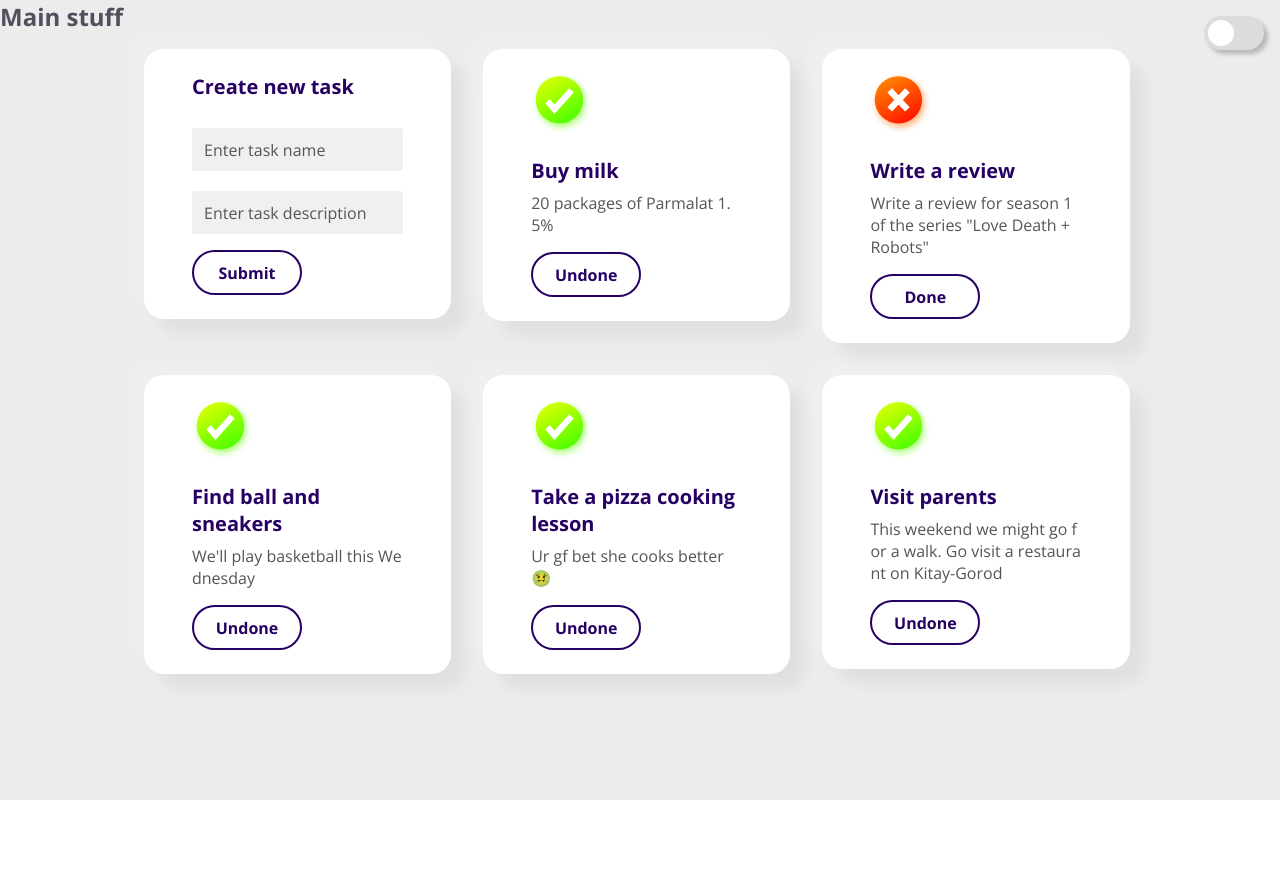
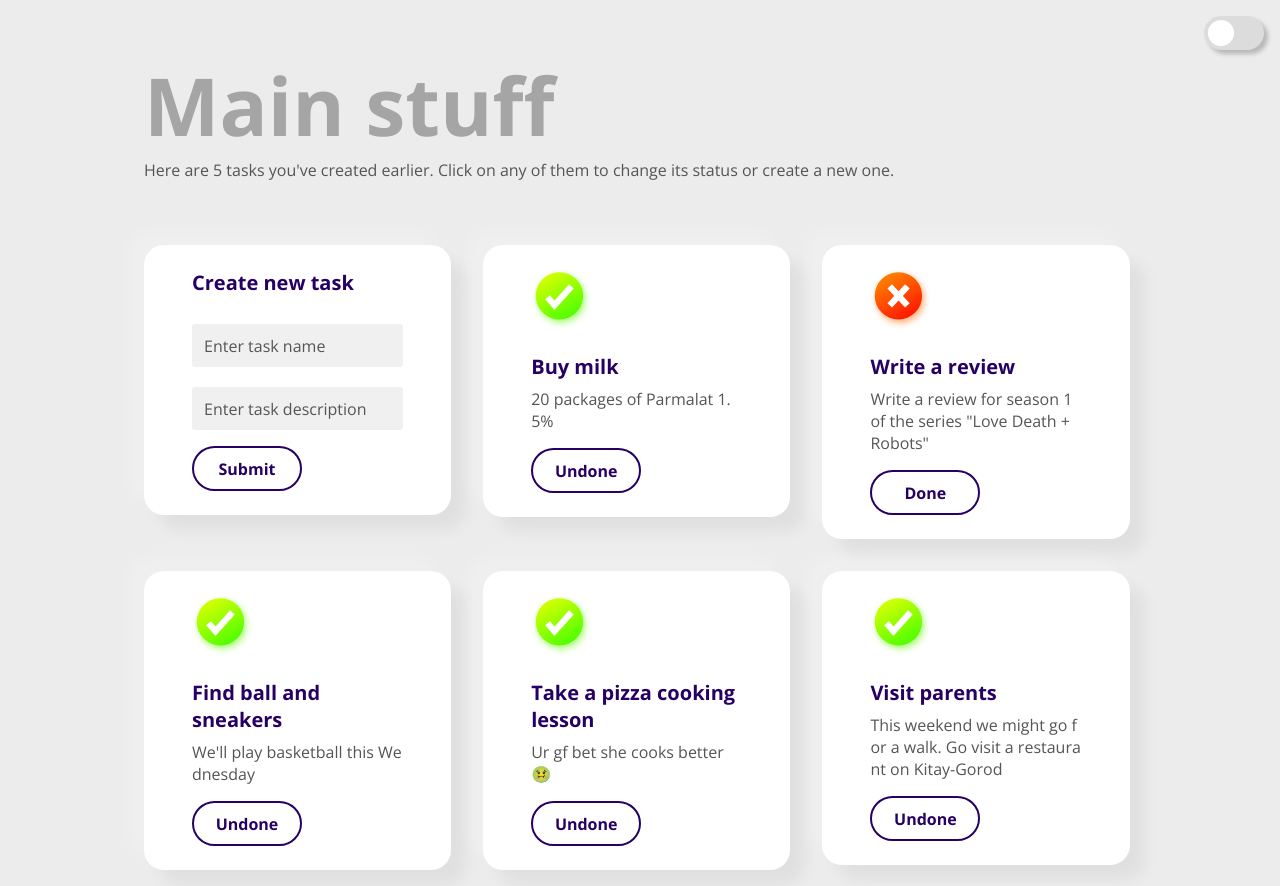
Before and after one commit to apxunov/HSE-React, a React (Create React App) app: page /projects/1 in a window 1280 px wide. Before the commit the page ends 800 px from the top, so only its background shows below. Built offline with nearby package versions, Linux system fonts and the light colour scheme.

Commit message:
навел дизайна и на страничках самих проектов

```diff
--- a/src/components/ProjectPage/ProjectContent/ProjectContent.js
+++ b/src/components/ProjectPage/ProjectContent/ProjectContent.js
@@ -18,7 +18,10 @@ class ProjectContent extends React.Component {
 
     return (
       <>
-        <ProjectHeader projectName={projectName}/>
+        <ProjectHeader
+          projectName={projectName}
+          numberOfTasks={tasks?.length}
+        />
         <div className={cx('tasks-wrapper__layout')}>
           <TaskAdd
               projectId={projectId}
--- a/src/components/ProjectPage/ProjectContent/ProjectContent.module.scss
+++ b/src/components/ProjectPage/ProjectContent/ProjectContent.module.scss
@@ -2,7 +2,7 @@
     max-width: 1440px;
     width: 80vw;
 
-    margin: auto auto;
+    margin: 3rem auto 0px;
 
     display: flex;
     flex-wrap: wrap;
--- a/src/components/ProjectPage/ProjectContent/ProjectHeader/ProjectHeader.js
+++ b/src/components/ProjectPage/ProjectContent/ProjectHeader/ProjectHeader.js
@@ -1,9 +1,22 @@
 import React from 'react'
+import classes from '../../../ProjectsPage/ProjectsPageContent/ProjectsPageHeader/ProjectsPageHeader.module.scss'
 
-const ProjectHeader = ({projectName}) => {
-    return (
-        <h1>{projectName}</h1>
-    )
+const ProjectHeader = ({projectName, numberOfTasks}) => {
+    if (numberOfTasks) { // если есть таски
+        return (
+            <div id='projects-page__header' className={classes['projects-page__header-wrapper']}>
+                <h1>{projectName}</h1>
+                <p>Here are {numberOfTasks} tasks you've created earlier. Click on any of them to change its status or create a new one.</p>
+            </div>
+        )
+    } else { // если у проекта еще нет тасок (только что созданный)
+        return (
+            <div id='projects-page__header' className={classes['projects-page__header-wrapper']}>
+                <h1>{projectName}</h1>
+                <p>Currently there is no tasks. You can create a new one!</p>
+            </div>
+        )
+    }
 }
 
 export default ProjectHeader
```
